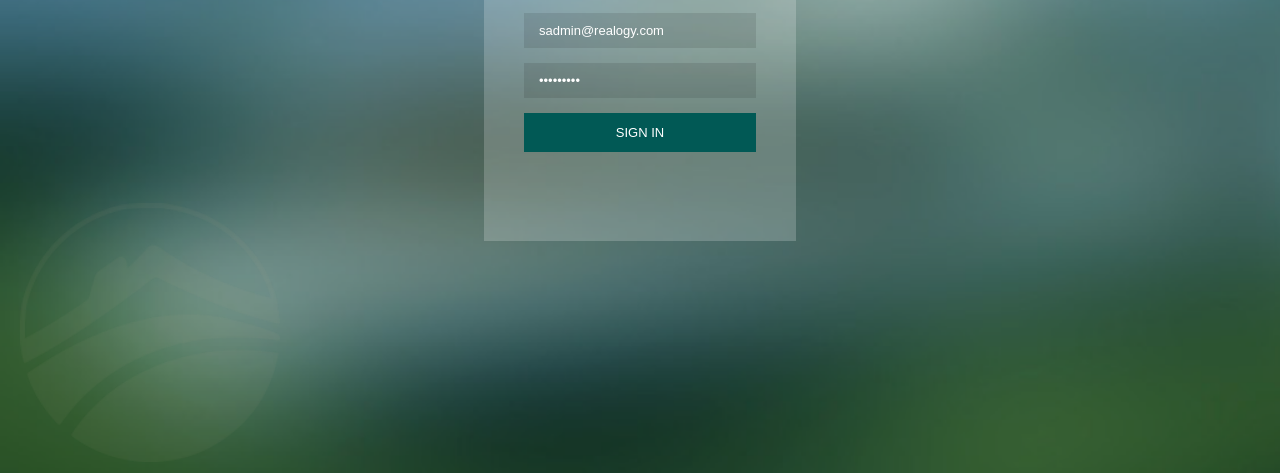
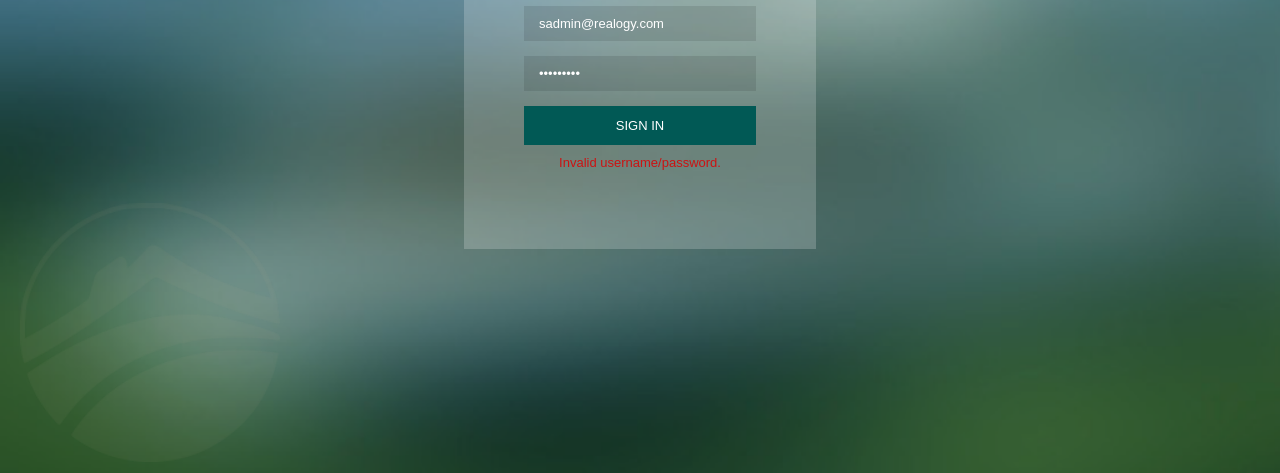
Before and after one commit to osgirl/realogy-1, a website: page src/index.html in a window 1280 px wide. Shown: the part 327-800 px from the top of the page. Drawn offline with Linux system fonts and the light colour scheme.

Commit message:
error text

```diff
--- a/src/css/login.css
+++ b/src/css/login.css
@@ -42,7 +42,7 @@ div.login {
   flex-direction:  column;
 
 	background: rgba(255,255,255,.2);
-	padding: 40px;
+	padding: 40px 60px;
 }
 
 .login .container section .logo {
@@ -97,3 +97,9 @@ div.login {
 	background: #507170;
 	color: #a7a7a7
 }
+
+.login .container section p.invalid {
+	color: #cc1313;
+	font-size: 13px;
+	text-align: center;
+}
--- a/src/index.html
+++ b/src/index.html
@@ -25,6 +25,7 @@
 				<input type="password" name="pass" placeholder="Password" id="password">
 				<!-- on loading add property disabled -->
 				<button id="signIn">Sign In</button>
+				<p class="invalid">Invalid username/password.</p>
 				<!-- on loading remove class invisible -->
 				<div class="line-scale-pulse-out-rapid text-center invisible" id="loader">
 					<div></div><div></div><div></div><div></div><div></div>
```
